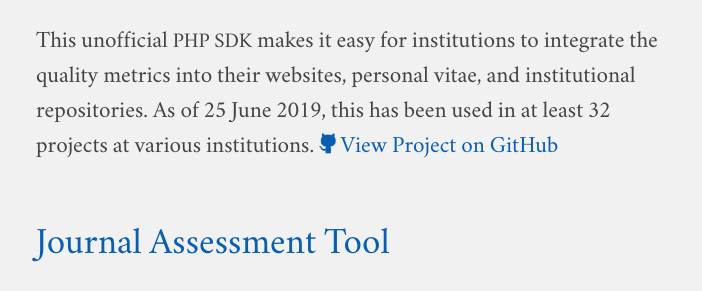
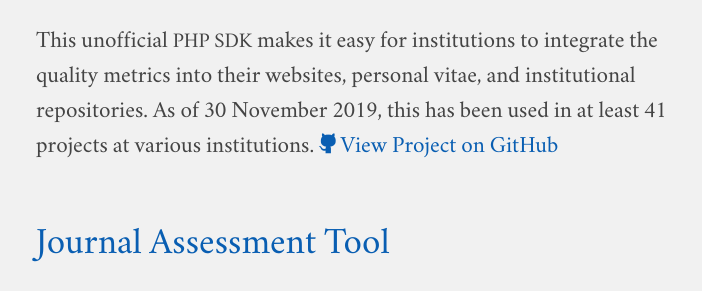
Before and after one commit to jaredhowland/jaredhowland.github.io, a Jekyll site: the page built from content/projects.md, in a window 1280 px wide and 900 px high, scrolled down 2244 px. Shown: the part 227-518 px from the top of the window, without its empty margins (284-986 px from the left). Built offline with Jekyll 4.4.1, drawn with Linux system fonts in a browser that asks for light colours; comment, search, counter and statistics services are not loaded.

Commit message:
Update projects.md

```diff
--- a/content/projects.md
+++ b/content/projects.md
@@ -31,7 +31,7 @@ I presented this to <span class="caps">UALC</span> who then decided to use this
 
 Scopus is an abstract and citation database created by Elsevier. It incorporates important bibliometric data about publications (journal articles, books, and other published materials) to help researchers find high-quality research. It is also used to help researchers determine the relative strength of the publications they wish to submit manuscripts and to track various measures of quality of their existing publications.
 
-This unofficial <span class="caps">PHP SDK</span> makes it easy for institutions to integrate the quality metrics into their websites, personal vitae, and institutional repositories. As of 25 June 2019, this has been used in at least 32 projects at various institutions. <a class="watch btn" href="https://github.com/HBLL-Collection-Development/scopus-api"><i class="icon-github"></i> View Project on GitHub</a>
+This unofficial <span class="caps">PHP SDK</span> makes it easy for institutions to integrate the quality metrics into their websites, personal vitae, and institutional repositories. As of 30 November 2019, this has been used in at least 41 projects at various institutions. <a class="watch btn" href="https://github.com/HBLL-Collection-Development/scopus-api"><i class="icon-github"></i> View Project on GitHub</a>
 
 ## [Journal Assessment Tool][2]
 ### 2009–Present
```
